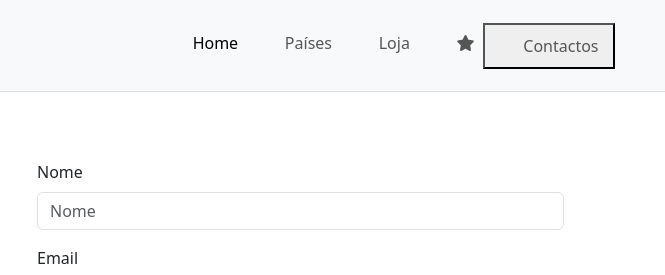
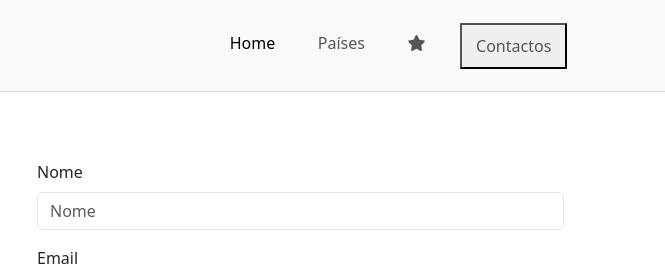
Before and after one commit to Bernardo359/Projeto_pwc, a website: page contactos.html in a window 1280 px wide. Shown: the top 275 px of the page, 615-1280 px from the left. Drawn offline with nearby package versions, Linux system fonts and the light colour scheme.

Commit message:
Config navBar

```diff
--- a/contactos.html
+++ b/contactos.html
@@ -23,9 +23,6 @@
                         </li>
                         <li class="nav-item">
                             <a class="nav-link" href="paises.html">Países</a>
-                        </li>
-                        <li class="nav-item">
-                            <a class="nav-link" href="#">Loja</a>
                         </li>
                         <li class="nav-item">
                             <a class="nav-link" href="favoritos.html"><i class="fas fa-star"></i></a>
--- a/css/main.css
+++ b/css/main.css
@@ -19,7 +19,7 @@ body {
 }
 
 .nav-button{
-    padding-left: 10%;
+    margin-left: 10%;
 }
 
 .navbar-nav .nav-link {
```
Also changed, not shown: detalhesPaises.html (+0 -3 lines), favoritos.html (+0 -3 lines), index.html (+0 -3 lines), paises.html (+0 -3 lines).
